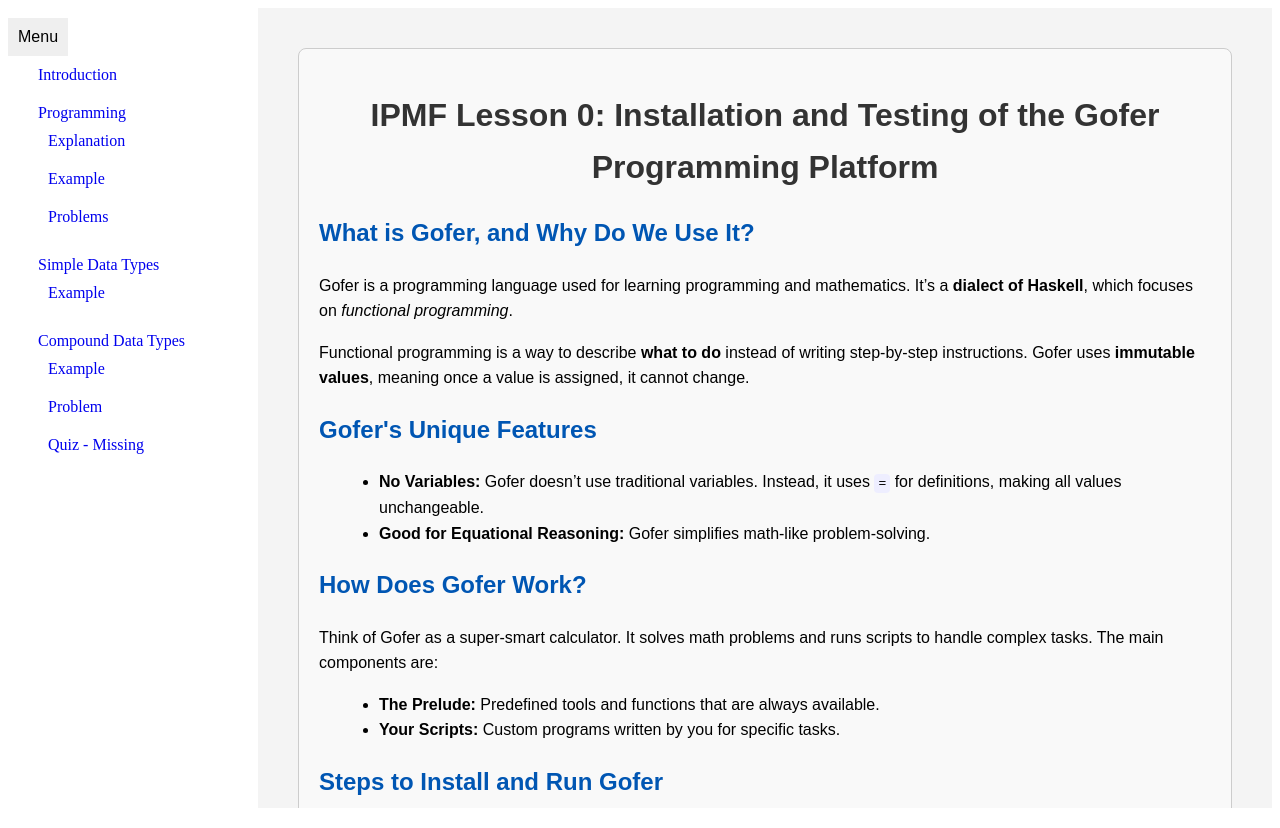
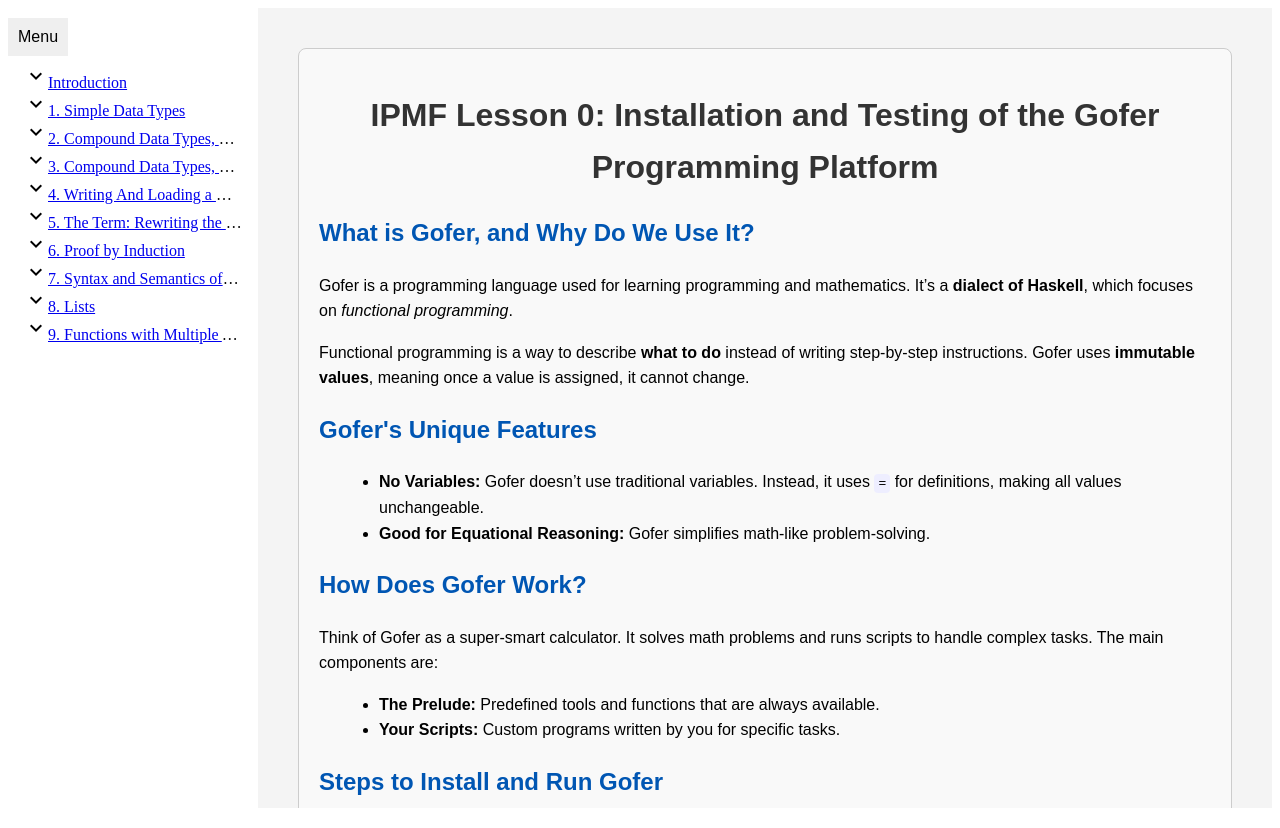
Before and after one commit to zyarr-innovation/gofer, an Angular app: page / in a window 1280 px wide. Built offline with nearby package versions, Linux system fonts and the light colour scheme.

Commit message:
Day 21 updates

```diff
--- a/package.json
+++ b/package.json
@@ -16,6 +16,7 @@
     "@angular/compiler": "^19.0.0",
     "@angular/core": "^19.0.0",
     "@angular/forms": "^19.0.0",
+    "@angular/material": "^19.0.4",
     "@angular/platform-browser": "^19.0.0",
     "@angular/platform-browser-dynamic": "^19.0.0",
     "@angular/router": "^19.0.0",
--- a/src/app/app.component.css
+++ b/src/app/app.component.css
@@ -2,32 +2,19 @@
 .container {
   display: flex;
   height: 100vh;
+  overflow: visible; /* Prevent clipping */
 }
 
 .sidebar {
+  height: 100%;
   width: 250px;
   transition: width 0.3s ease;
   padding: 10px 0;
+  overflow-y: auto;  /* Allow for scrolling */
 }
 
 .sidebar.collapsed {
   width: 60px;
-  }
-
-  .sidebar ul {
-    list-style-type: none;
-    padding: 0;
-    margin: 0;
-  }
-
-  .sidebar ul li {
-    padding: 10px;
-  }
-
-  .sidebar ul li a {
-    text-decoration: none;
-    display: block;
-    padding-left: 20px;
 }
 
 .sidebar button {
@@ -38,7 +25,7 @@
 }
 
 .sidebar button:hover {
-    background-color:#8c8a9e;
+  background-color: #8c8a9e;
 }
 
 .content {
@@ -48,12 +35,33 @@
   overflow-y: auto;
 }
 
-  .sidebar ul li a:hover {
-    background-color: #693c3c;
-    color: white;
+/* Submenu styling */
+.submenu {
+  margin-left: 20px;
+  padding-left: 10px;
 }
 
-  .sidebar ul li a.active {
-    background-color: #ccc;
-    color: white;
+/* List item styling */
+.mdc-list-item.mdc-list-item--with-one-line {
+  height: auto !important; /* Allow the list item to expand */
 }
+.mat-nav-list .mat-list-item {
+  display: flex;
+  align-items: center;
+}
+
+.mat-nav-list .mat-list-item mat-icon {
+  cursor: pointer;
+  margin-right: 10px;
+}
+
+.mat-list-item:hover {
+  overflow: visible;
+  white-space: normal; /* Allow text to wrap */
+}
+
+.mat-list-item:hover {
+  white-space: normal; /* Allow full content display on hover */
+  overflow: visible; /* Ensure content is not clipped */
+  background-color: #f0f0f0; /* Optional: add background color on hover for better visibility */
+}
--- a/src/app/app.component.html
+++ b/src/app/app.component.html
@@ -1,39 +1,27 @@
 <div class="container">
   <div class="sidebar" [class.collapsed]="isCollapsed">
     <button (click)="toggleSidebar()">Menu</button>
-    <ul>
-      <li><a routerLink="/intro" routerLinkActive="active" [routerLinkActiveOptions]="{exact: true}">Introduction</a>
-      </li>
-      <li><a routerLink="/intro" routerLinkActive="active" [routerLinkActiveOptions]="{exact: true}">Programming</a>
-        <ul>
-          <li><a routerLink="/prog" routerLinkActive="active" [routerLinkActiveOptions]="{exact: true}">Explanation</a>
-          </li>
-          <li><a routerLink="/prog-exam" routerLinkActive="active" [routerLinkActiveOptions]="{exact: true}">Example</a>
-          </li>
-          <li><a routerLink="/prog-prob" routerLinkActive="active"
-              [routerLinkActiveOptions]="{exact: true}">Problems</a></li>
-        </ul>
-      </li>
-      <li><a routerLink="/les1-exp" routerLinkActive="active" [routerLinkActiveOptions]="{exact: true}">Simple Data
-          Types</a>
-        <ul>
-          <li><a routerLink="/les1-exam" routerLinkActive="active" [routerLinkActiveOptions]="{exact: true}">Example</a>
-          </li>
-        </ul>
-      </li>
-      <li><a routerLink="/les2-exp" routerLinkActive="active" [routerLinkActiveOptions]="{exact: true}">Compound Data
-          Types</a>
-        <ul>
-          <li><a routerLink="/les2-exam" routerLinkActive="active" [routerLinkActiveOptions]="{exact: true}">Example</a>
-          </li>
-          <li><a routerLink="/les2-prob" routerLinkActive="active" [routerLinkActiveOptions]="{exact: true}">Problem</a>
-          </li>
-          <li><a routerLink="/les2-prob" routerLinkActive="active" [routerLinkActiveOptions]="{exact: true}">Quiz -
-              Missing</a>
-          </li>
-        </ul>
-      </li>
-    </ul>
+
+    <mat-nav-list>
+      <mat-list-item *ngFor="let item of menuItems">
+        <mat-icon [class.disabled]="!item.submenu || item.submenu.length === 0"
+          (click)="item.submenu && item.submenu.length > 0 ? toggleSubMenu(item) : null">
+          {{ item.expanded ? 'expand_less' : 'expand_more' }}
+        </mat-icon>
+
+        <a [routerLink]="item.link" routerLinkActive="active"
+          [routerLinkActiveOptions]="{ exact: true }">{{ item.name }}</a>
+
+        <!-- Submenu list -->
+        <mat-list *ngIf="item.expanded" class="submenu">
+          <mat-list-item *ngFor="let subItem of item.submenu">
+            <a [routerLink]="subItem.link" routerLinkActive="active"
+              [routerLinkActiveOptions]="{ exact: true }">{{ subItem.name }}</a>
+
+          </mat-list-item>
+        </mat-list>
+      </mat-list-item>
+    </mat-nav-list>
   </div>
 
   <div class="content">
--- a/src/app/app.component.ts
+++ b/src/app/app.component.ts
@@ -1,17 +1,117 @@
+import { CommonModule } from '@angular/common';
 import { Component } from '@angular/core';
 import { RouterModule, RouterOutlet } from '@angular/router';
+import { MatListModule } from '@angular/material/list';
+import { MatIconModule } from '@angular/material/icon';
 
 @Component({
   selector: 'app-root',
-  imports: [RouterOutlet, RouterModule],
+  imports: [RouterOutlet, RouterModule, CommonModule, MatListModule, MatIconModule],
   templateUrl: './app.component.html',
   styleUrl: './app.component.css'
 })
 export class AppComponent {
   title = 'gofer';
+  isSidebarCollapsed = false;
   isCollapsed = false;
 
+  menuItems = [
+    { name: 'Introduction', link: '/intro', submenu: [], expanded: false },
+    {
+      name: '1. Simple Data Types',
+      link: '/les1-exp',
+      submenu: [
+        { name: 'Example', link: '/les1-exam' }
+      ],
+      expanded: false
+    },
+    {
+      name: '2. Compound Data Types, Tuples & Lists',
+      link: '/les2-exp',
+      submenu: [
+        { name: 'Example', link: '/les2-exam' },
+        { name: 'Problem', link: '/les2-prob' },
+        { name: 'Quiz - Missing', link: '/les2-prob' }
+      ],
+      expanded: false
+    },
+    {
+      name: '3. Compound Data Types, Functions',
+      link: '/les3-exp',
+      submenu: [
+        { name: 'Example', link: '/les3-exam' },
+        { name: 'Problem', link: '/les3-prob' },
+        { name: 'Quiz - Missing', link: '/les3-prob' }
+      ],
+      expanded: false
+    },
+    {
+      name: '4. Writing And Loading a Gofer Script',
+      link: '/les3-exp',
+      submenu: [
+        { name: 'Example', link: '/les4-exam' },
+        { name: 'Problem', link: '/les4-prob' },
+        { name: 'Quiz - Missing', link: '/les4-prob' }
+      ],
+      expanded: false
+    },
+    {
+      name: '5. The Term: Rewriting the Modal of Computation',
+      link: '/les5-exp',
+      submenu: [
+        { name: 'Example', link: '/les5-exam' },
+        { name: 'Problem', link: '/les5-prob' },
+        { name: 'Quiz - Missing', link: '/les5-prob' }
+      ],
+      expanded: false
+    },
+    {
+      name: '6. Proof by Induction',
+      link: '/les6-exp',
+      submenu: [
+        { name: 'Example', link: '/les5-exam' },
+        { name: 'Problem', link: '/les5-prob' },
+        { name: 'Quiz - Missing', link: '/les5-prob' }
+      ],
+      expanded: false
+    },
+    {
+      name: '7. Syntax and Semantics of Function Definition and Application',
+      link: '/les7-exp',
+      submenu: [
+        { name: 'Example', link: '/les7-exam' },
+        { name: 'Problem', link: '/les7-prob' },
+        { name: 'Quiz - Missing', link: '/les7-prob' }
+      ],
+      expanded: false
+    },
+    {
+      name: '8. Lists',
+      link: '/les8-exp',
+      submenu: [
+        { name: 'Example', link: '/les8-exam' },
+        { name: 'Problem', link: '/les8-prob' },
+        { name: 'Quiz - Missing', link: '/les8-prob' }
+      ],
+      expanded: false
+    },
+    {
+      name: '9. Functions with Multiple Arguments',
+      link: '/les9-exp',
+      submenu: [
+        { name: 'Example', link: '/les9-exam' },
+        { name: 'Problem', link: '/les9-prob' },
+        { name: 'Quiz - Missing', link: '/les9-prob' }
+      ],
+      expanded: false
+    },
+  ];
+
+  toggleSubMenu(item: any) {
+    item.expanded = !item.expanded;
+  }
+
   toggleSidebar() {
-    this.isCollapsed = !this.isCollapsed;
+    this.isSidebarCollapsed = !this.isSidebarCollapsed;
   }
 }
--- a/src/index.html
+++ b/src/index.html
@@ -1,13 +1,17 @@
 <!doctype html>
 <html lang="en">
+
 <head>
   <meta charset="utf-8">
   <title>Gofer</title>
   <base href="/">
   <meta name="viewport" content="width=device-width, initial-scale=1">
   <link rel="icon" type="image/x-icon" href="favicon.ico">
+  <link href="https://fonts.googleapis.com/icon?family=Material+Icons" rel="stylesheet">
 </head>
+
 <body>
   <app-root></app-root>
 </body>
+
 </html>
```
Also changed, not shown: 1 other file (tests, documents, lock files or other folders). Lines whose indentation alone changed are shown as unchanged.
